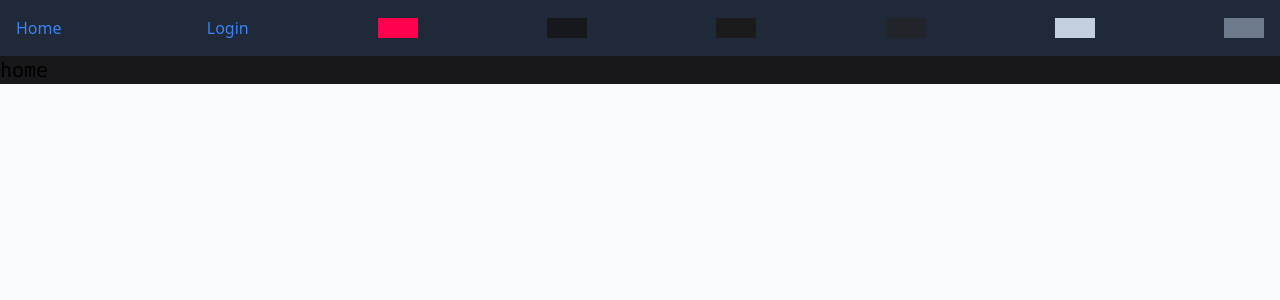
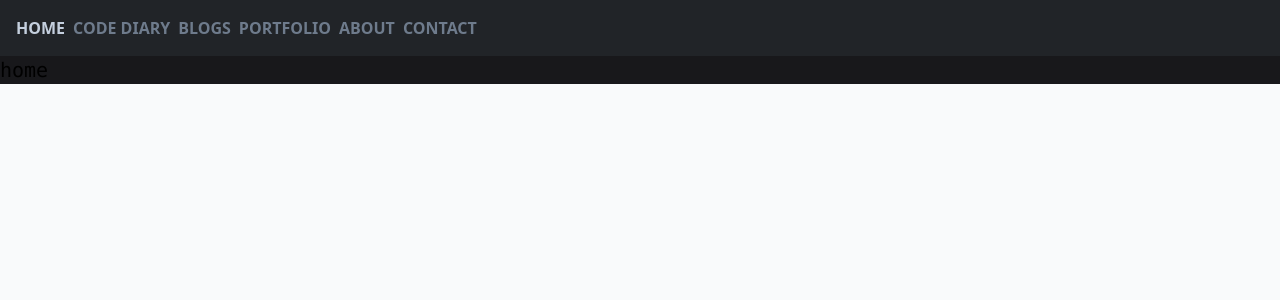
Before and after one commit to ShahAlom47/shah-alom-official, a Next.js app: page / in a window 1280 px wide. Shown: the top 300 px of the page. Built offline with nearby package versions, Linux system fonts and the light colour scheme.

Commit message:
added banner navLink

```diff
--- /dev/null
+++ b/src/components/NavLinks.tsx
@@ -0,0 +1,47 @@
+"use client";
+import React from "react";
+import Link from "next/link";
+import { usePathname } from "next/navigation";
+
+type NavItem = {
+  name: string;
+  href: string;
+};
+
+const navItems: NavItem[] = [
+  { name: "Home", href: "/" },
+  { name: "Code Diary", href: "/code-diary" },
+  { name: "Blogs", href: "/blogs" },
+  { name: "Portfolio", href: "/portfolio" },
+  { name: "About", href: "/about" },
+  { name: "Contact", href: "/contact" },
+];
+
+const NavLinks = () => {
+  const pathname = usePathname();
+
+  const getActiveStyle = (href: string) => {
+    if (href === "/") {
+      return pathname === "/" ? "text-grayLight font-bold" : "text-grayDeep font-semibold hover:text-white";
+    }
+    return pathname.startsWith(href)
+      ? "text-grayLight font-bold"
+      : "text-grayDeep font-semibold hover:text-white";
+  };
+
+  return (
+    <>
+      {navItems.map((item) => (
+        <Link
+          key={item.href}
+          href={item.href}
+          className={` transition-all duration-500 uppercase  ${getActiveStyle(item.href)}`}
+        >
+          {item.name}
+        </Link>
+      ))}
+    </>
+  );
+};
+
+export default NavLinks;
--- a/src/components/Navbar.tsx
+++ b/src/components/Navbar.tsx
@@ -1,22 +1,13 @@
-import Link from 'next/link';
+
 import React from 'react';
+import NavLinks from './NavLinks';
 
 const Navbar = () => {
     return (
-        <div className='flex justify-between items-center p-4 bg-gray-800 text-white'>
-            <Link href="/" className="text-blue-500 hover:text-blue-700 text-primaryText">
-                Home
-            </Link>
-            <Link href="/login" className="ml-4 text-blue-500 hover:text-blue-700">
-                Login
-            </Link>
-
-            <div className=' bg-primaryRed w-10 h-5'></div>
-            <div className=' bg-blackDeep w-10 h-5'></div>
-            <div className=' bg-blackMid w-10 h-5'></div>
-            <div className=' bg-blackLight w-10 h-5'></div>
-            <div className=' bg-grayLight w-10 h-5'></div>
-            <div className=' bg-grayDeep w-10 h-5'></div>
+        <div className='flex justify-between items-center p-4 bg-blackLight text-white'>
+          <div className=' flex gap-2'>
+            <NavLinks/>
+          </div>
 
         </div>
     );
```
